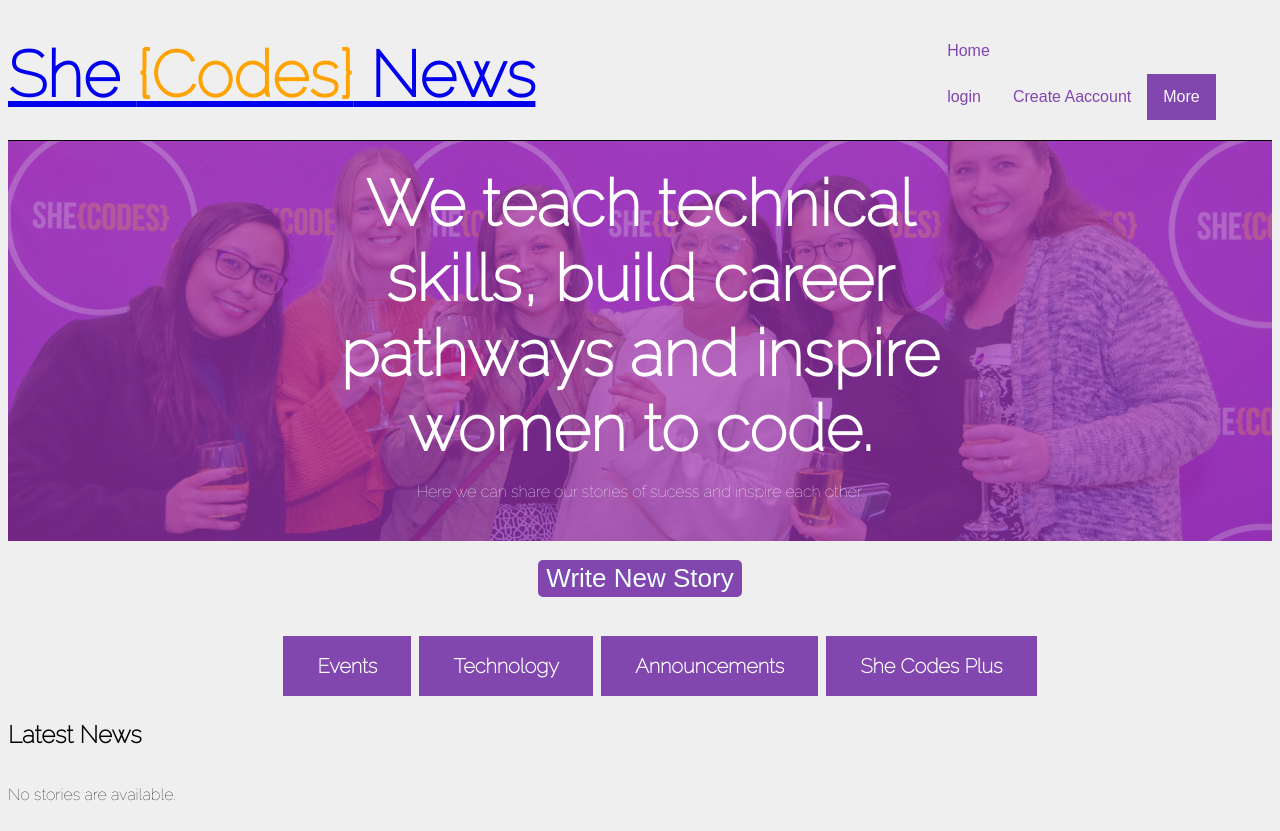
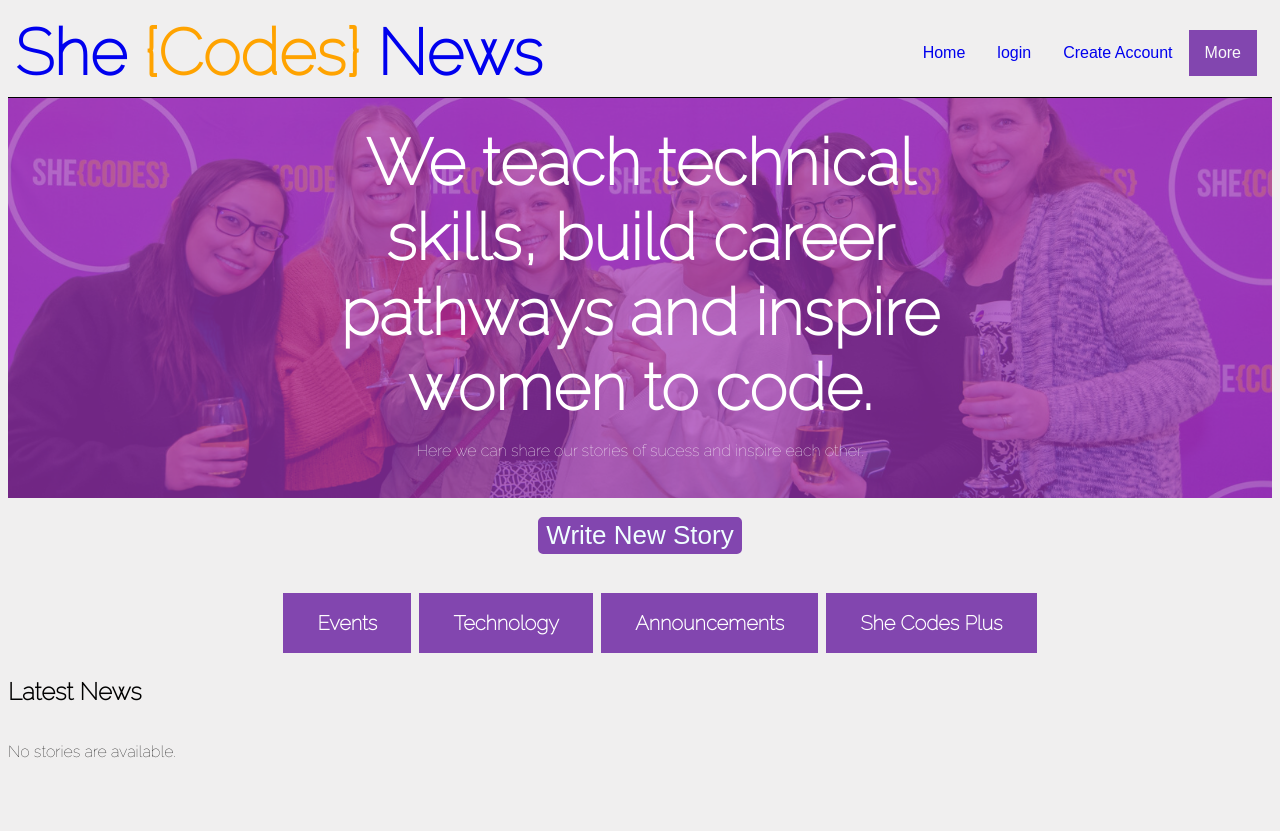
Before and after one commit to SheCodesAus/she-codes-django-news-project-tracyleerothery, a Django app: page /news/ in a window 1280 px wide. Shown: the top 831 px of the page. Run offline with Django 4.2, Linux system fonts and the light colour scheme; data that the repository does not hold is empty; parts of the project's set-up code (start-up, migrations or seed data) failed here and were passed over; some web fonts are replaced.

Commit message:
update_alink

```diff
--- a/she_codes_news/news/static/news/styles.css
+++ b/she_codes_news/news/static/news/styles.css
@@ -4,8 +4,9 @@ header {
     align-items: center;
     justify-content: space-between;
     border-bottom: 1px solid #000;
-    font-family: var(--main-font);
+    font-family: "bebas-neue-by-fontfabric", Sans-serif;
 }
+
 
 
 
--- a/she_codes_news/static/styles.css
+++ b/she_codes_news/static/styles.css
@@ -4,6 +4,8 @@
 :root {
     --main-font: 'Raleway', sans-serif;
 }
+
+
 
 /* The hero image */
 .hero-image {
@@ -85,7 +87,7 @@ h1 {
     font-family: var(--main-font);
     text-decoration: none;
     font-size: 4rem;
-    margin: 0;
+    margin: 5px;
 }
 
 h2 {
@@ -107,11 +109,16 @@ h3 {
 
 }
 
+#title {
+  padding: 2px;
+
+}
+
 
 
 .navbar {
     max-width: 100%;
-    padding: 20px;
+    padding: 15px;
     overflow: hidden;
     /* background-color: #333; */
     font-family: Arial;
@@ -122,7 +129,6 @@ h3 {
   .navbar a {
     float: left;
     font-size: 16px;
-    color: #8246af;
     text-align: center;
     padding: 14px 16px;
     text-decoration: none;
@@ -196,3 +202,19 @@ h3 {
 .form-item {
     color: whitesmoke;
 }
+
+a:link {
+  text-decoration: none;
+}
+
+a:visited {
+  text-decoration: none;
+}
+
+a:hover {
+  text-decoration: none;
+}
+
+a:active {
+  text-decoration: none;
+}
--- a/she_codes_news/templates/base.html
+++ b/she_codes_news/templates/base.html
@@ -18,9 +18,9 @@
 
   <body>
     <header>
-      <div id="header-text">
-        <a id="header-link" href="{% url 'news:index' %}">
-          <h1>She <span style="color: #FFA300">{Codes}</span> News </h1>
+      <div>
+        <a href="{% url 'news:index' %}">
+          <h1 id="title">She <span style="color: #FFA300">{Codes}</span> News </h1>
         </a>
       </div>
       {% include './nav.html' %}
--- a/she_codes_news/templates/nav.html
+++ b/she_codes_news/templates/nav.html
@@ -1,9 +1,9 @@
 <nav class ="navbar">
     <a href="{% url 'news:index' %}">Home</a>
     <div class="dropdown">
-         <button class="dropbtn" onclick="myFunction()">More
+    <button class="dropbtn" onclick="myFunction()">More
             <i class="fa fa-caret-down"></i>
-          </button>
+    </button>
 
 
         <div class="dropdown-content" id="myDropdown">
@@ -19,7 +19,7 @@
 
     {% else %}
         <a href="{% url 'login' %}">login</a>
-        <a href="{% url 'users:createAccount' %}">Create Aaccount</a>
+        <a href="{% url 'users:createAccount' %}">Create Account</a>
     {% endif %}
 
 
```
